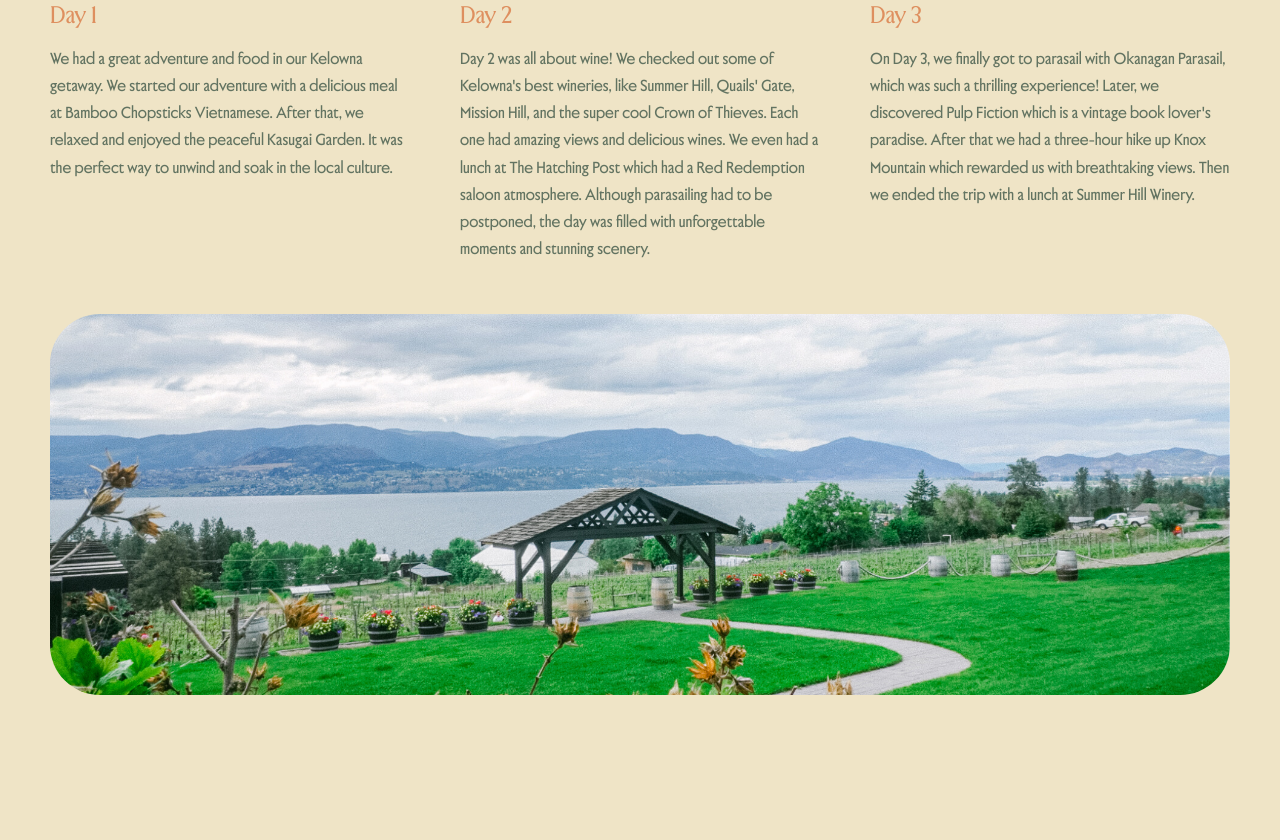
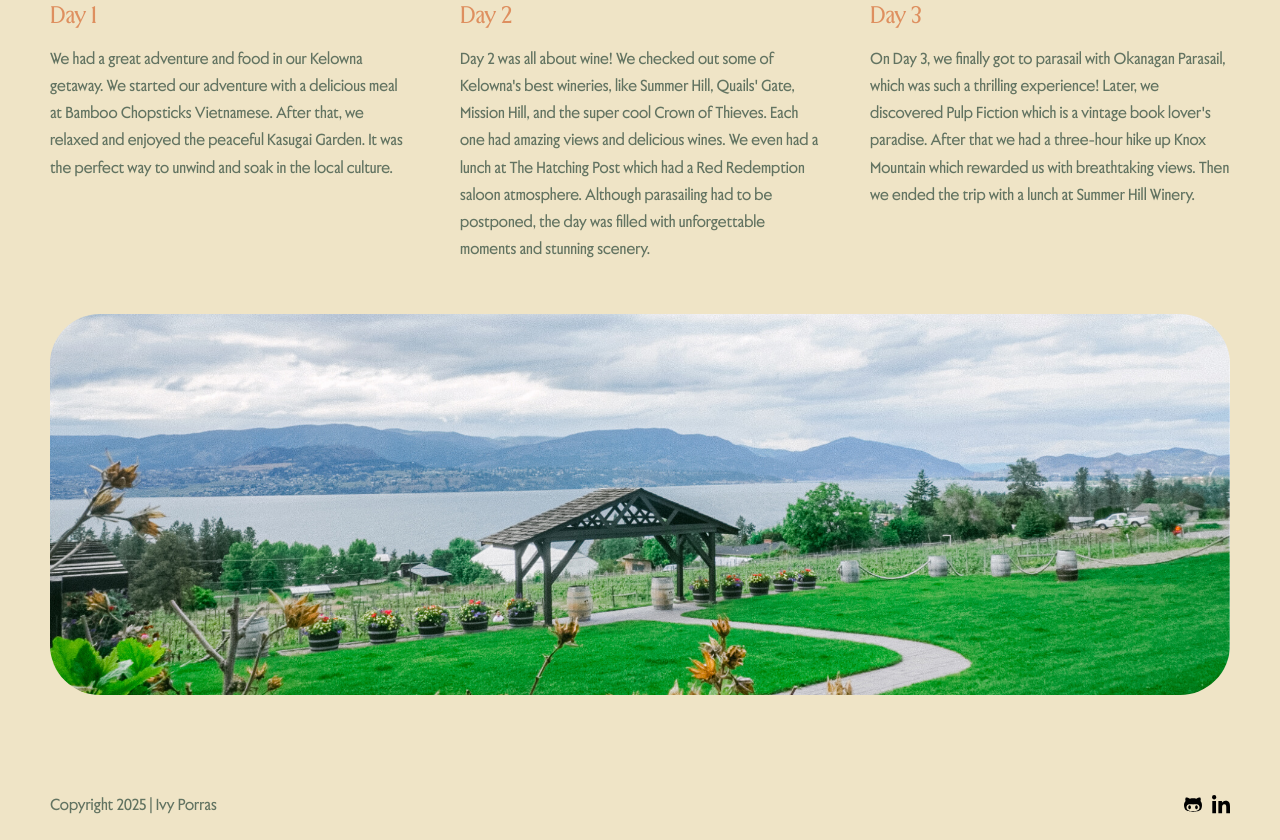
Before and after one commit to marievyyy/cprg-218-travelogue, a plain HTML site: page index.html in a window 1280 px wide. Shown: the part 6217-7057 px from the top of the page. Before the commit the page ends 6992 px from the top, so only its background shows below. Drawn offline with Linux system fonts and the light colour scheme.

Commit message:
add: footer and styling

```diff
--- a/index.html
+++ b/index.html
@@ -241,6 +241,17 @@
             title="Summerhill Winery in Kelowna showing its vineyard and a stunning view of Okanagan Lake">
       </section>
    </main>
+   <footer>
+      <p id="copyright">Copyright 2025 | Ivy Porras</p>
+      <div class="social-list">
+         <a href="https://github.com/marievyyy" target="_blank">
+            <img src="./images/icon-github.svg" alt="github">
+         </a>
+         <a href="https://www.linkedin.com/in/ivymporras/" target="_blank">
+            <img src="./images/icon-linkedin.svg" alt="linkedin">
+         </a>
+      </div>
+   </footer>
 </body>
 
 </html>
--- a/styles.css
+++ b/styles.css
@@ -398,3 +398,22 @@ section#kelowna aside img:nth-of-type(2) {
 section#kelowna aside img:nth-of-type(3) {
    width: 75%;
 }
+
+/* FOOTER */
+footer {
+   display: flex;
+   justify-content: space-between;
+   margin-block: 20px;
+   font-family: 'OT Jubilee Silver';
+   font-size: 13px;
+}
+
+footer .social-list {
+   display: flex;
+   gap: 10px;
+}
+
+footer .social-list img {
+   width: 18px;
+   border-radius: 0;
+}
```
